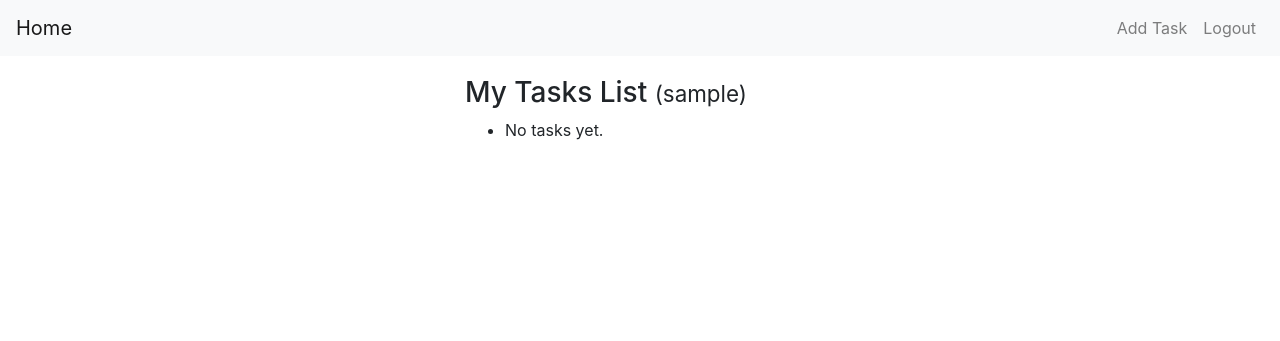
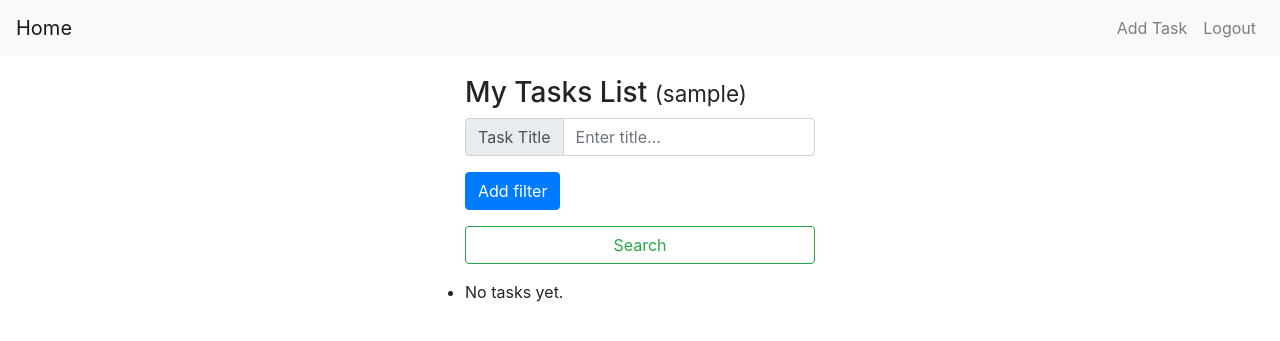
Before and after one commit to abijoy/task-manager, a Django app: page /tasks/all/ in a window 1280 px wide. Shown: the top 341 px of the page. Run offline with Django 5.2, Linux system fonts and the light colour scheme; the visitor is signed in with stand-in values (Sample User, id 1); data that the repository does not hold is empty; some libraries are stand-ins or nearby versions.

Commit message:
task search functionality added

```diff
--- a/tasks/templates/tasks/base.html
+++ b/tasks/templates/tasks/base.html
@@ -4,6 +4,7 @@
     <meta charset="UTF-8" />
     <meta name="viewport" content="width=device-width, initial-scale=1.0" />
     <link rel="stylesheet" href="https://maxcdn.bootstrapcdn.com/bootstrap/4.0.0/css/bootstrap.min.css" integrity="sha384-Gn5384xqQ1aoWXA+058RXPxPg6fy4IWvTNh0E263XmFcJlSAwiGgFAW/dAiS6JXm" crossorigin="anonymous">
+    <script src="https://code.jquery.com/jquery-3.6.0.min.js"></script>
 
     <title>Tasks - {% block title %} {% endblock %}</title>
   </head>
--- a/tasks/templates/tasks/task_list.html
+++ b/tasks/templates/tasks/task_list.html
@@ -1,13 +1,82 @@
 {% extends 'tasks/base.html' %}
+{% load crispy_forms_tags %}
 
 {% block title %} List {% endblock %}
 
 
 {% block content %}
 <h3>My Tasks List <small> ({{ request.user }}) </small></h3>
-<ul>
+
+
+<form id="searchForm">
+	<div class="form-group">
+		<div class="input-group mb-2">
+			<div class="input-group-prepend">
+				<div class="input-group-text">Task Title</div>
+			</div>
+			<input type="text" class="form-control" id="title" name="title" placeholder="Enter title...">
+		</div>
+	</div>
+
+	<div class="form-group">
+		<a class="btn btn-primary" data-toggle="collapse" href="#filterDiv" role="button" aria-expanded="false" aria-controls="filterDiv">
+			Add filter
+		</a>
+
+		<!-- <button class="btn btn-primary" id="filter_btn" type="button">Add Filters</button> -->
+	</div>
+
+
+
+	<div id="filterDiv" class="collapse multi-collapse">
+
+		<div class="form-group">
+			<div class="input-group mb-2">
+				<div class="input-group-prepend">
+					<div class="input-group-text">Creation Date</div>
+				</div>
+				<input type="date" class="form-control" id="creation_date" name="creation_date">
+			</div>
+		</div>
+
+		<div class="form-group">
+			<div class="input-group mb-2">
+				<div class="input-group-prepend">
+					<div class="input-group-text">Due Date</div>
+				</div>
+				<input type="date" class="form-control" id="due_date" name="due_date">
+			</div>
+		</div>
+
+		<div class="form-group">
+		<label for="priority">Priority</label>
+		<select class="form-control" id="priority" name="priority">
+			<option value="">Choose</option>
+			<option value="HIGH">High</option>
+			<option value="MEDIUM">Medium</option>
+			<option value="LOW">Low</option>
+		</select>
+		</div>
+
+		<div class="form-group">
+			<div class="form-check">
+				<input class="form-check-input" type="checkbox" id="is_completed" name="is_completed">
+				<label class="form-check-label" for="is_completed">
+				Completed
+				</label>
+			</div>
+		</div>
+	</div>
+
+	<div class="form-group" id="submit_btn">
+		<input class="btn btn-outline-success form-control" type="submit" value="Search">
+	</div>
+  </form>
+
+
+<ul style="padding-left: 0%;">
 	{% for task in tasks %}
-        <li><a href="{% url 'tasks:task-detail' task.id %}">{{ task.title }}</li>
+        <li style="list-style-type: none;"><a href="{% url 'tasks:task-detail' task.id %}">{{ task.title }}</li>
 	{% empty %}
         <li>No tasks yet.</li>
 	{% endfor %}
--- a/tasks/views.py
+++ b/tasks/views.py
@@ -15,8 +15,11 @@ class TaskListView(LoginRequiredMixin, ListView):
     model = Task
     context_object_name = 'tasks'
 
+
     def get_queryset(self):
-        return Task.objects.filter(user=self.request.user)
+        # return Task.objects.filter(user=self.request.user)
+        qs = filter(self.request)
+        return qs
 
 
 from django.core.exceptions import PermissionDenied
@@ -72,7 +75,32 @@ class TaskDeleteView(LoginRequiredMixin, DeleteView):
 
     success_url = reverse_lazy('tasks:tasks-all')
 
-#     #     # Delete an object
-#     #     item = Task.objects.get(pk=pk)
-#     #     item.delete()
-#     #     return redirect('Task-list')
+
+def is_valid_queryparam(param):
+    return param != '' and param is not None
+
+def filter(request):
+    qs = Task.objects.filter(user=request.user)
+    title = request.GET.get('title')
+    creation_date = request.GET.get('creation_date')
+    due_date = request.GET.get('due_date')
+    priority = request.GET.get('priority')
+    is_completed = request.GET.get('is_completed')
+
+
+    if is_valid_queryparam(title):
+        qs = qs.filter(title__icontains=title)
+
+    if is_valid_queryparam(due_date):
+        qs = qs.filter(due_date=due_date)
+
+    if is_valid_queryparam(creation_date):
+        qs = qs.filter(created_at__date=creation_date)
+
+    if is_valid_queryparam(priority):
+        qs = qs.filter(priority=priority)
+
+    if is_completed == 'on':
+        qs = qs.filter(is_completed=True)
+
+    return qs
```
